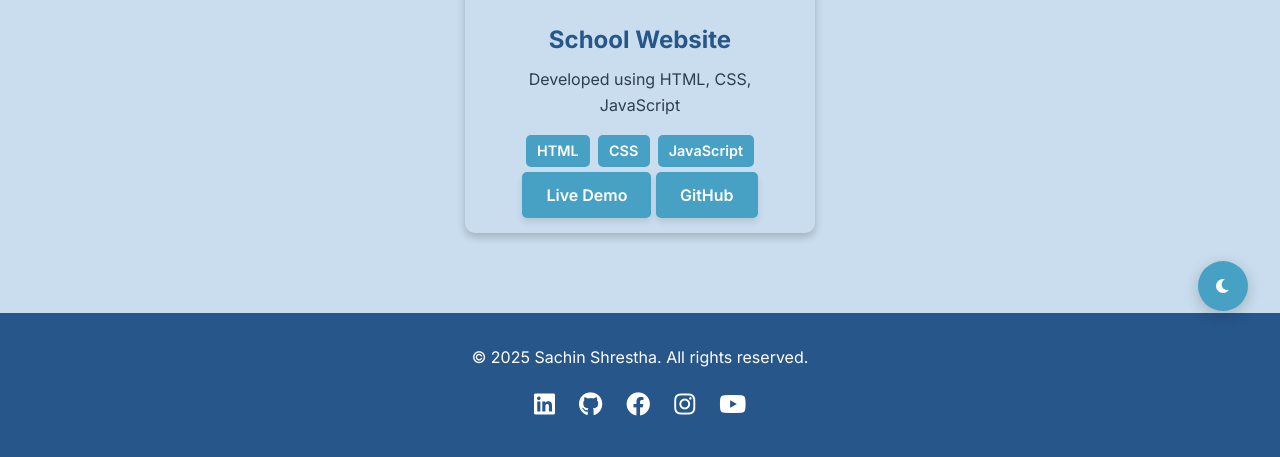
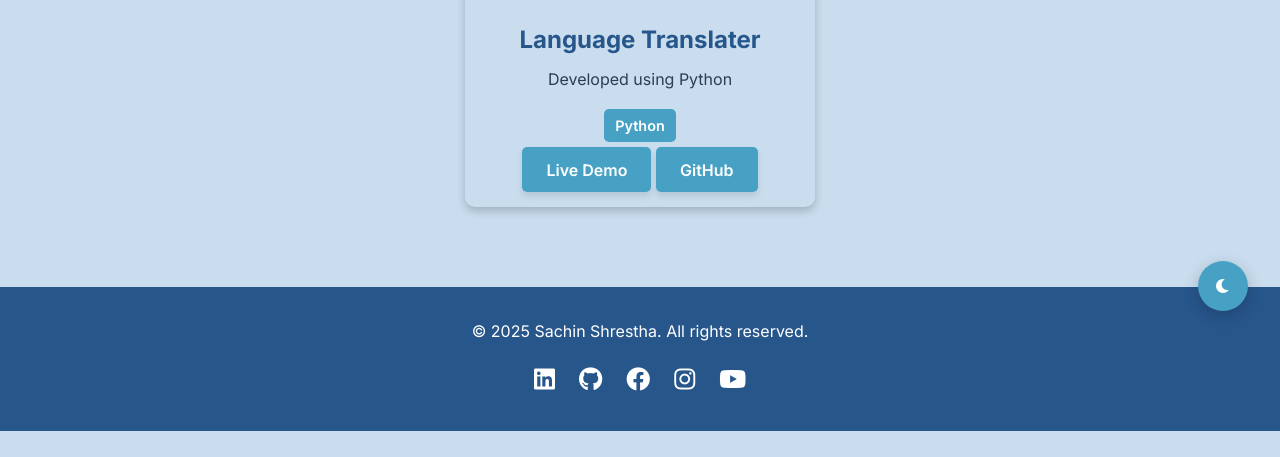
Before and after one commit to shrestha-sachin/personal-website, a plain HTML site: page projects.html in a window 1280 px wide. Shown: the part 457-914 px from the top of the page. After the commit the page ends 888 px from the top, so only its background shows below. Drawn offline with Linux system fonts and the light colour scheme.

Commit message:
Update projects.html

```diff
--- a/projects.html
+++ b/projects.html
@@ -51,22 +51,20 @@
               ></iframe>
             </div>
             <div class="project-info">
-              <h3>School Website</h3>
-              <p>Developed using HTML, CSS, JavaScript</p>
+              <h3>Language Translater</h3>
+              <p>Developed using Python</p>
               <div class="tech-stack">
-                <span>HTML</span>
-                <span>CSS</span>
-                <span>JavaScript</span>
+                <span>Python</span>
               </div>
               <div class="project-links">
                 <a
-                  href="https://your-live-demo-link.com"
+                  href="https://www.youtube.com/watch?v=Ezjd3myC9ZA"
                   target="_blank"
                   class="btn"
                   >Live Demo</a
                 >
                 <a
-                  href="https://github.com/your-repo"
+                  href="https://github.com/shrestha-sachin/Language-Translator"
                   target="_blank"
                   class="btn"
                   >GitHub</a
```
